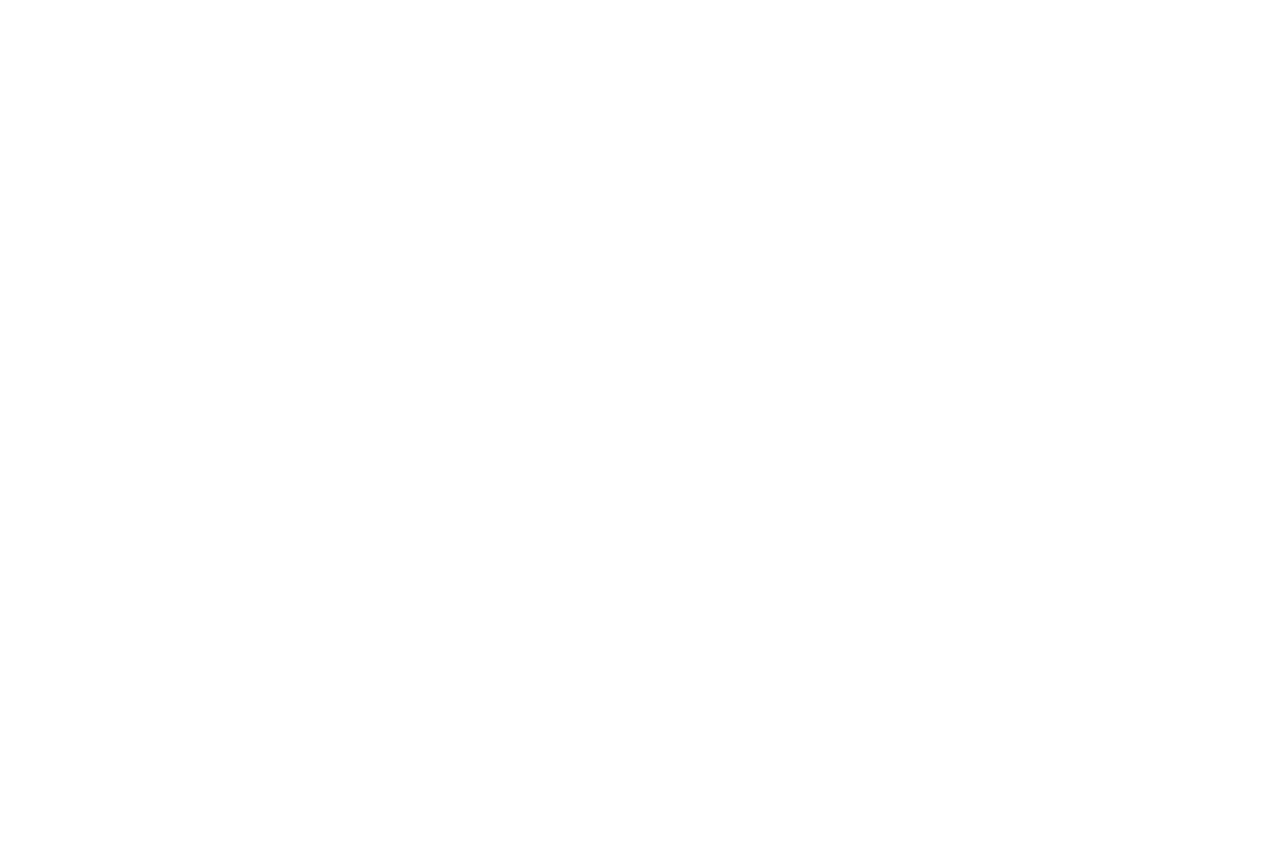
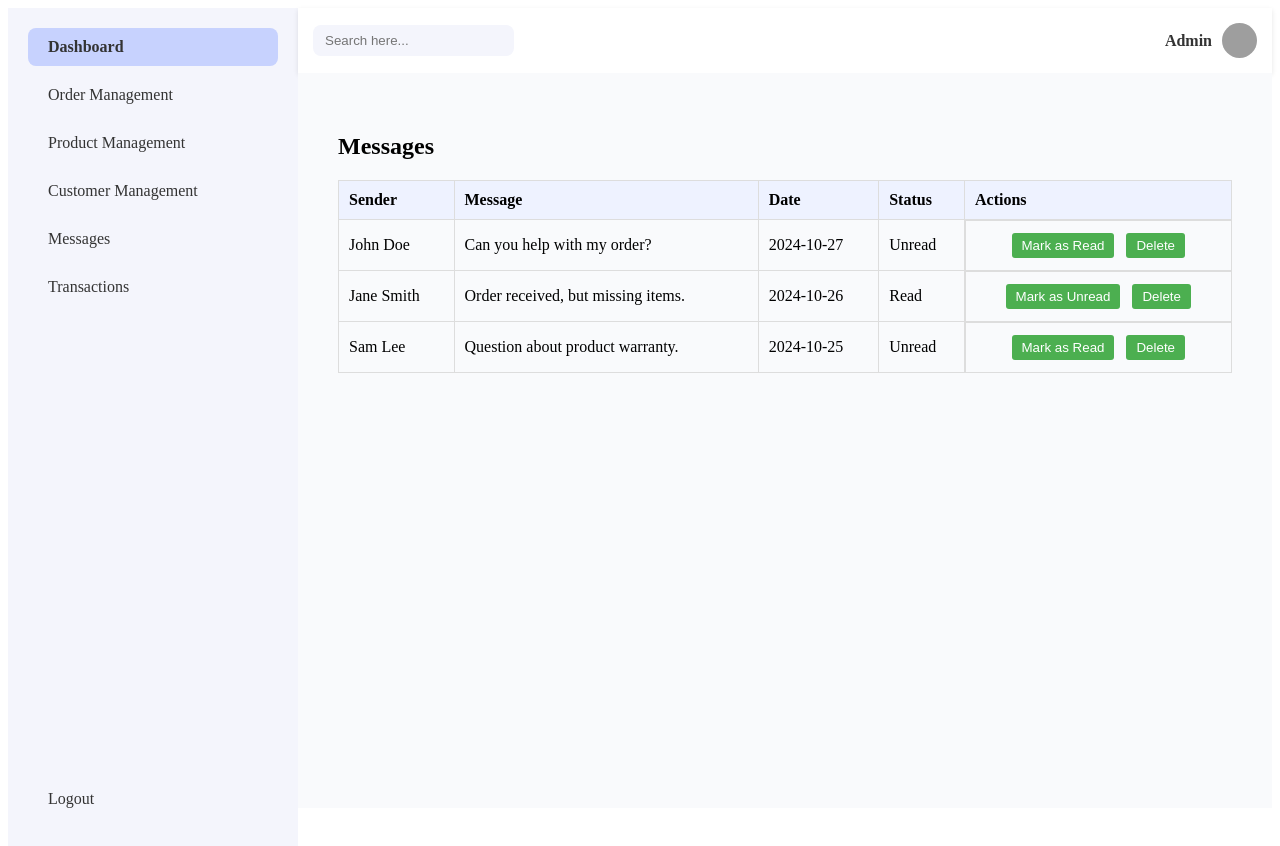
Before and after one commit to KritanShahi/FashionForge, a React (Create React App) app: page /admin/message in a window 1280 px wide. Before the commit this address had no page. Before the commit the page ends 800 px from the top, so only its background shows below. Built offline with nearby package versions, Linux system fonts and the light colour scheme; grey boxes are pictures that could not be loaded.

Commit message:
add message

```diff
--- a/src/App.js
+++ b/src/App.js
@@ -7,6 +7,7 @@
 import CustomerManagement from './component/CustomerManagement';
 import OrderManagement from './component/OrderManagement';
 import ProductManagement from './component/ProductManagement';
+import MessageDashboard from './component/MessageDashboard';
 
 export default function App() {
   return (
@@ -22,6 +23,7 @@
           <Route path="customer" element={<CustomerManagement />} />
           <Route path="order" element={<OrderManagement />} />
           <Route path="product" element={<ProductManagement />} />
+          <Route path="message" element={<MessageDashboard/>}/>
         </Route>
       </Routes>
     </BrowserRouter>
--- a/src/component/AdminDashboard.jsx
+++ b/src/component/AdminDashboard.jsx
@@ -13,7 +13,7 @@
           <SidebarItem onClick={() => navigate('/admin/order')}>Order Management</SidebarItem>
           <SidebarItem onClick={() => navigate('/admin/product')}>Product Management</SidebarItem>
           <SidebarItem onClick={() => navigate('/admin/customer')}>Customer Management</SidebarItem>
-          <SidebarItem onClick={() => console.log("Navigate to Comments")}>Messages</SidebarItem>
+          <SidebarItem onClick={() => navigate('/admin/message')}>Messages</SidebarItem>
           <SidebarItem onClick={() => console.log("Navigate to Share")}>Transactions</SidebarItem>
         </SidebarMenu>
         <SidebarFooter>
--- /dev/null
+++ b/src/component/MessageDashboard.jsx
@@ -0,0 +1,132 @@
+import React, { useState } from 'react';
+import styled from 'styled-components';
+
+const Messages = () => {
+  // Example message data
+  const [messages, setMessages] = useState([
+    { id: 1, sender: 'John Doe', content: 'Can you help with my order?', date: '2024-10-27', status: 'Unread' },
+    { id: 2, sender: 'Jane Smith', content: 'Order received, but missing items.', date: '2024-10-26', status: 'Read' },
+    { id: 3, sender: 'Sam Lee', content: 'Question about product warranty.', date: '2024-10-25', status: 'Unread' },
+  ]);
+
+  // Toggle read/unread status
+  const toggleReadStatus = (id) => {
+    setMessages((prevMessages) =>
+      prevMessages.map((msg) =>
+        msg.id === id ? { ...msg, status: msg.status === 'Unread' ? 'Read' : 'Unread' } : msg
+      )
+    );
+  };
+
+  // Delete message
+  const deleteMessage = (id) => {
+    setMessages((prevMessages) => prevMessages.filter((msg) => msg.id !== id));
+  };
+
+  return (
+    <Container>
+      <h2>Messages</h2>
+      <MessageTable>
+        <thead>
+          <tr>
+            <th>Sender</th>
+            <th>Message</th>
+            <th>Date</th>
+            <th>Status</th>
+            <th>Actions</th>
+          </tr>
+        </thead>
+        <tbody>
+          {messages.map((message) => (
+            <tr key={message.id}>
+              <td>{message.sender}</td>
+              <td>{message.content}</td>
+              <td>{message.date}</td>
+              <td>{message.status}</td>
+              <td>
+                <ActionButton onClick={() => toggleReadStatus(message.id)}>
+                  {message.status === 'Unread' ? 'Mark as Read' : 'Mark as Unread'}
+                </ActionButton>
+                <ActionButton onClick={() => deleteMessage(message.id)}>Delete</ActionButton>
+              </td>
+            </tr>
+          ))}
+        </tbody>
+      </MessageTable>
+    </Container>
+  );
+};
+
+// Styled components
+const Container = styled.div`
+  padding: 20px;
+`;
+
+// const MessageTable = styled.table`
+//   width: 100%;
+//   border-collapse: collapse;
+//   margin-top: 20px;
+
+//   th, td {
+//     padding: 10px;
+//     border: 1px solid #ddd;
+//     text-align: left;
+//   }
+
+//   th {
+//     background-color: #eef2ff;
+//   }
+// `;
+
+// const ActionButton = styled.button`
+//   padding: 5px 10px;
+//   margin: 0 5px;
+//   background-color: #4caf50;
+//   color: white;
+//   border: none;
+//   border-radius: 3px;
+//   cursor: pointer;
+//   &:hover {
+//     background-color: #45a049;
+//   }
+// `;
+// ActionButton and Table updates
+const ActionButton = styled.button`
+  padding: 5px 10px;
+  margin: 2px; /* Reduced margin to avoid too much spacing */
+  background-color: #4caf50;
+  color: white;
+  border: none;
+  border-radius: 3px;
+  cursor: pointer;
+  &:hover {
+    background-color: #45a049;
+  }
+`;
+
+const MessageTable = styled.table`
+  width: 100%;
+  border-collapse: collapse;
+  margin-top: 20px;
+
+  th, td {
+    padding: 10px;
+    border: 1px solid #ddd;
+    text-align: left;
+    vertical-align: middle; /* Center aligns vertically */
+  }
+
+  th {
+    background-color: #eef2ff;
+  }
+
+  /* Align the action buttons in the center */
+  td:last-child {
+    display: flex;
+    justify-content: center;
+    gap: 8px; /* Space between buttons */
+  }
+`;
+
+
+export default Messages;
```
